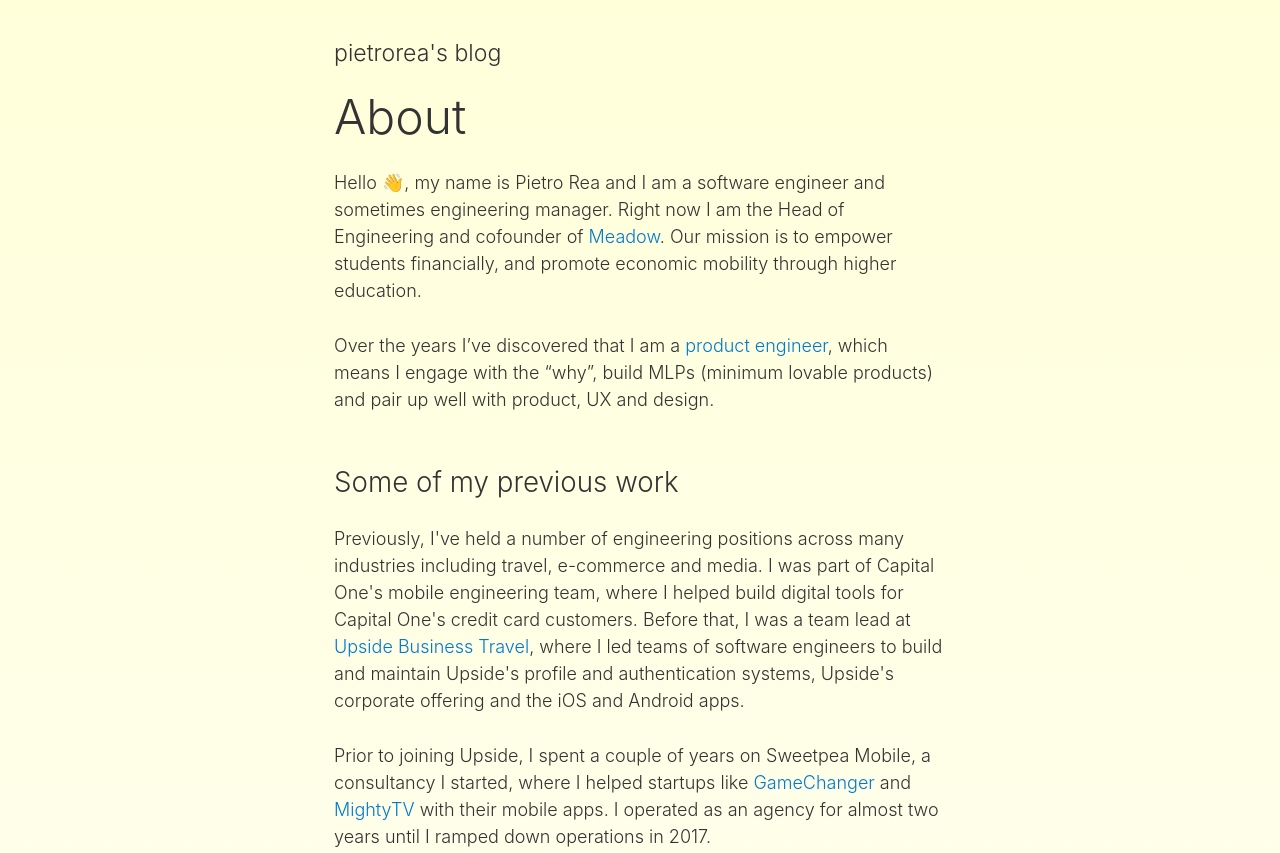
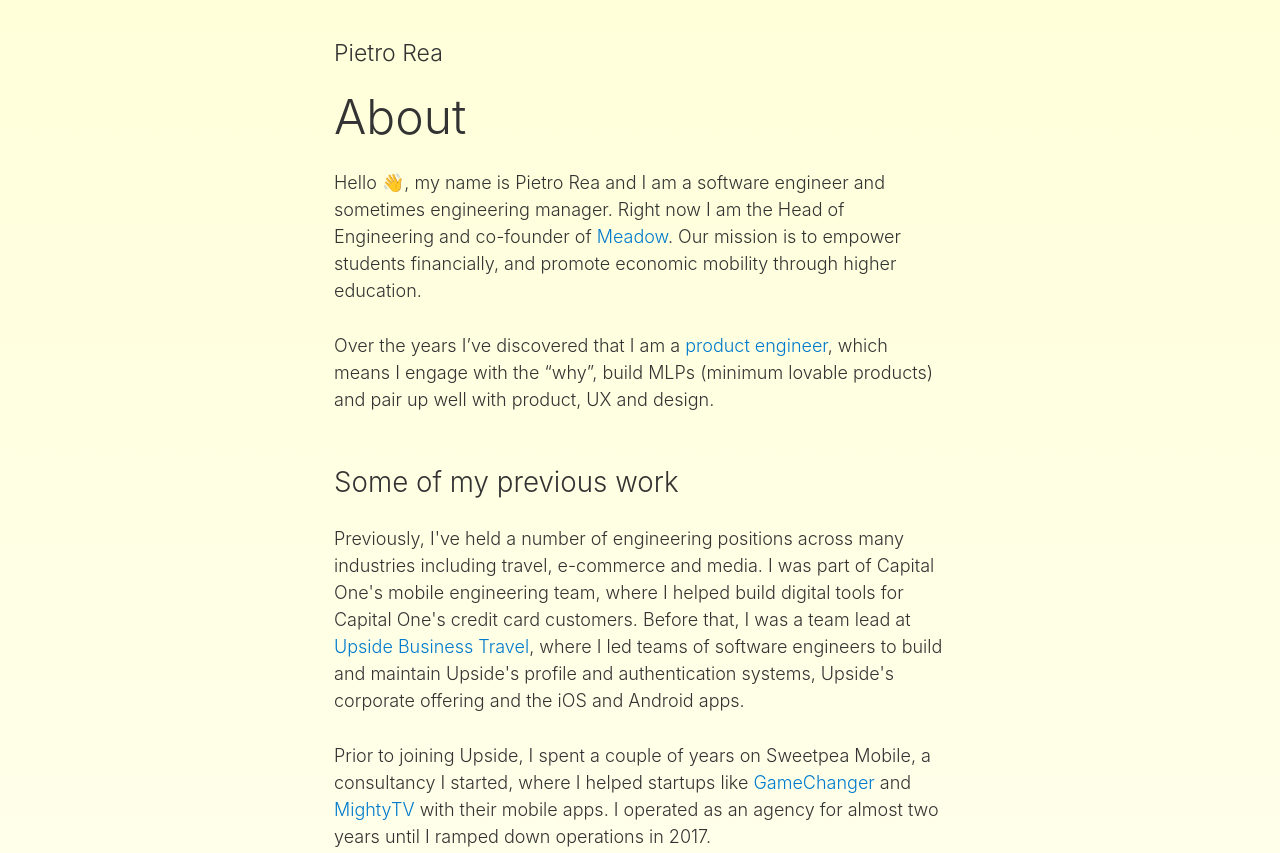
Before and after one commit to pietrorea/pietrorea.com, a Gatsby site: page /about in a window 1280 px wide. Shown: the top 853 px of the page. Built offline with nearby package versions, Linux system fonts and the light colour scheme; Gatsby itself is replaced by a stand-in of ours.

Commit message:
Changed site title

```diff
--- a/gatsby-config.js
+++ b/gatsby-config.js
@@ -4,7 +4,7 @@
 
 module.exports = {
   siteMetadata: {
-    title: "pietrorea's blog",
+    title: "Pietro Rea",
     author: "Pietro Rea",
     description: "My place on the 'net.",
     siteUrl: "https://pietrorea.com/",
--- a/src/components/layout-component.js
+++ b/src/components/layout-component.js
@@ -1,6 +1,7 @@
 import React from "react";
 import { Link } from "gatsby";
 import "../../static/app.css";
+import { siteTitle } from "../utils/constants";
 
 const Layout = (props) => {
   const { location, children } = props;
@@ -22,7 +23,7 @@
           }}
           to={"/"}
         >
-          pietrorea's blog
+          {siteTitle}
         </Link>
       </h1>
     );
@@ -42,7 +43,7 @@
           }}
           to={"/"}
         >
-          pietrorea's blog
+          {siteTitle}
         </Link>
       </h3>
     );
--- a/src/pages/about.js
+++ b/src/pages/about.js
@@ -2,9 +2,8 @@
 import Helmet from "react-helmet";
 import Bio from "../components/Bio";
 import Layout from "../components/layout-component";
+import { siteTitle } from "../utils/constants";
 import "../../static/app.css";
-
-const siteTitle = "pietrorea's blog";
 
 const AboutPage = (props) => (
   <Layout location={props.location}>
@@ -15,7 +14,7 @@
       <p>
         Hello 👋, my name is Pietro Rea and I am a software engineer and
         sometimes engineering manager. Right now I am the Head of Engineering
-        and cofounder of{" "}
+        and co-founder of{" "}
         <a href="https://www.meadowfi.com?utm_source=pietrorea.com?utm_medium=organic">
           Meadow
         </a>
--- a/src/pages/subscribe.js
+++ b/src/pages/subscribe.js
@@ -2,11 +2,12 @@
 import Helmet from "react-helmet";
 import Bio from "../components/Bio";
 import Layout from "../components/layout-component";
+import { siteTitle } from "../utils/constants";
 
 const SubscribePage = (props) => (
   <Layout location={props.location}>
     <div>
-      <Helmet title={"Subscribe | pietrorea.com"} />
+      <Helmet title={`Subscribe | ${siteTitle}`} />
       <h1>Subscribe via RSS</h1>
 
       <p>
--- /dev/null
+++ b/src/utils/constants.js
@@ -0,0 +1 @@
+export const siteTitle = "Pietro Rea";
--- a/static/app.css
+++ b/static/app.css
@@ -234,7 +234,6 @@
 }
 
 h1.siteTitle {
-  font-size: 3.95285rem;
   line-height: 4.375rem;
   margin-bottom: 2.625rem;
   margin-top: 0
```
Also changed, not shown: src/pages/now.js (+50 -18 lines).
